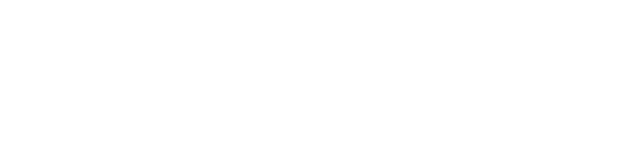
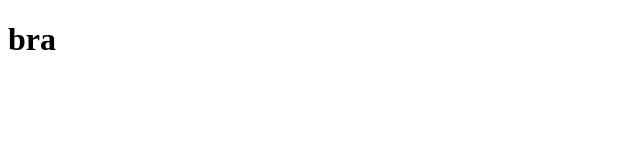
Before and after one commit to choupole/javascript-parallax, a plain HTML site: page index.html in a window 1280 px wide. Shown: the full height of the page, 0-640 px from the left. Drawn offline with Linux system fonts and the light colour scheme.

Commit message:
first commit

```diff
--- a/index.html
+++ b/index.html
@@ -6,6 +6,6 @@
     <title>javascript parallax</title>
 </head>
 <body>
-
+    <h1>bra</h1>
 </body>
 </html>
```
